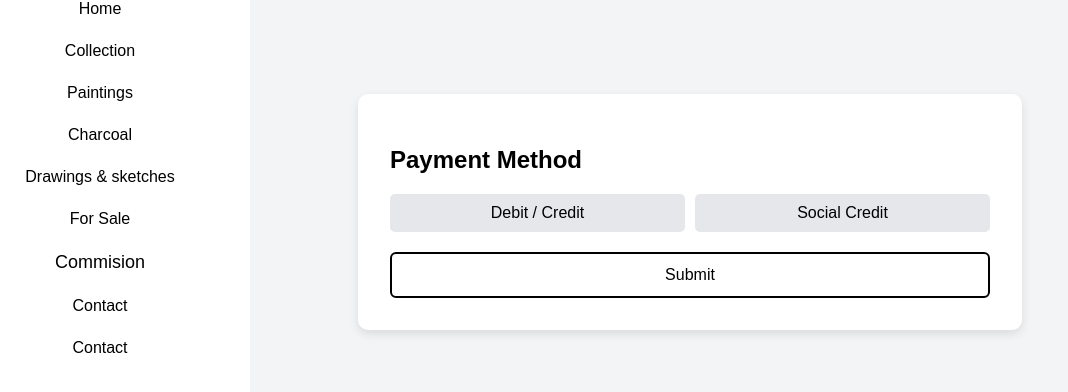
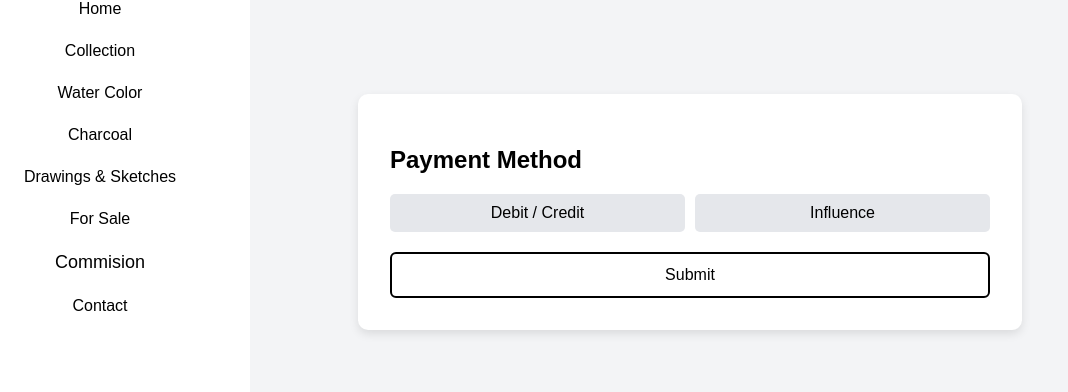
Before and after one commit to linyu3294/portfolio-react, a React (Vite) app: page /payment in a window 1280 px wide. Both pictures are taken after a click on the element "Collection". Shown: the part 188-580 px from the top of the page, without its empty margins (0-1068 px from the left). Built offline with nearby package versions, Linux system fonts and the light colour scheme.

Commit message:
Minor updates

```diff
--- a/src/components/navbar.component.tsx
+++ b/src/components/navbar.component.tsx
@@ -17,9 +17,9 @@ const NavBar: React.FC = () => {
       </div>
       {isCollectionOpen && (
         <div className="dropdown-menu">
-          <Link to="/gallery">Paintings</Link>
+          <Link to="/gallery">Water Color</Link>
           <Link to="/gallery">Charcoal</Link>
-          <Link to="/gallery">Drawings & sketches</Link>
+          <Link to="/gallery">Drawings & Sketches</Link>
         </div>
       )}
       <Link to="/sale">For Sale</Link>
@@ -28,7 +28,6 @@ const NavBar: React.FC = () => {
       </div>
       <DialogBox isOpen={isOpen} setIsOpen={setIsOpen} />
       <Link to="/contact">Contact</Link>
-      <Link to="/privacy-policy">Contact</Link>
     </nav>
   );
 };
--- a/src/components/pages/payment.component.tsx
+++ b/src/components/pages/payment.component.tsx
@@ -21,7 +21,7 @@ const Payment = () => {
               className={`payment-card ${paymentMethod === "social" ? "selected" : undefined}`}
               onClick={() => setPaymentMethod("social")}
             >
-              Social Credit
+              Influence
             </div>
           </div>
 
```
